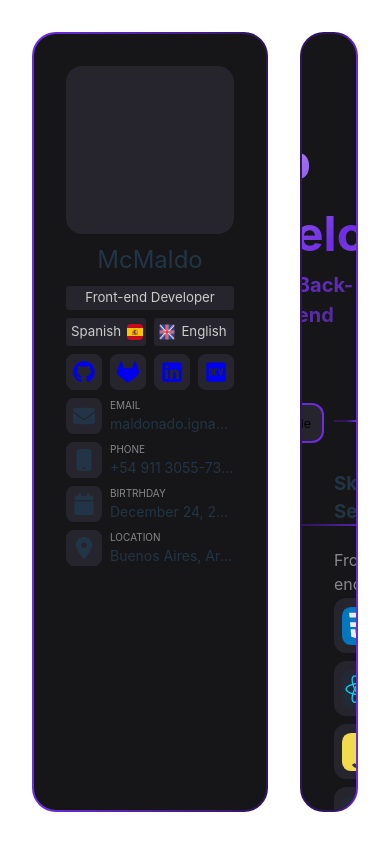
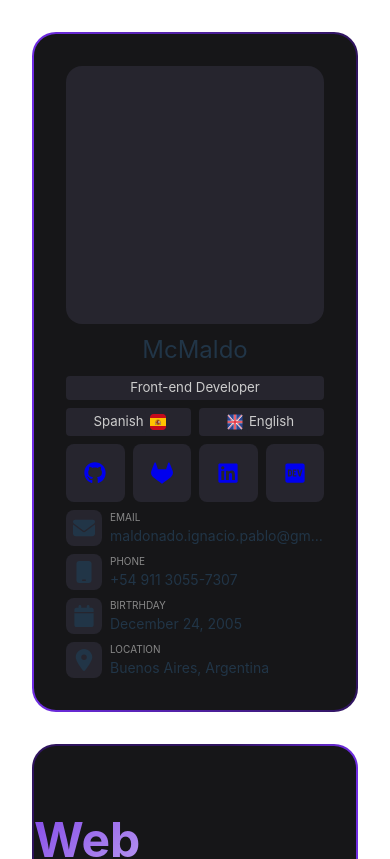
Before and after one commit to McMaldo/Portfolio_v1, a React (Vite) app: page / in a window 390 px wide. Shown: the top 859 px of the page. Built offline with nearby package versions, Linux system fonts and the light colour scheme.

Commit message:
FEAT #002 * responsive init

```diff
--- a/src/component/aboutMe/aboutMe.module.css
+++ b/src/component/aboutMe/aboutMe.module.css
@@ -44,3 +44,16 @@
 .aboutMe .eduItem:hover{
     box-shadow: 0 0 1px 1px #3e3d4b;
 }
+
+@media (max-width: 800px){
+    .aboutMe{
+        flex-direction: column;
+        gap: 1rem;
+    }
+    .aboutMe article:first-child{
+        max-width: unset;
+    }
+    .aboutMe article:first-child::after{
+        content: none;
+    }
+}
--- a/src/pages/portfolio_v1.css
+++ b/src/pages/portfolio_v1.css
@@ -244,3 +244,20 @@ header .heading .extras{
 main{
   padding: 1rem 2rem 2rem 2rem;
 }
+
+@media (max-width: 800px){
+  .portfolio{
+    height: fit-content;
+    flex-direction: column;
+  }
+  section{
+    height: fit-content;
+  }
+  section.right,
+  section.left{
+    width: 100%;
+  }
+  header{
+    max-height: 20rem;
+  }
+}
```
